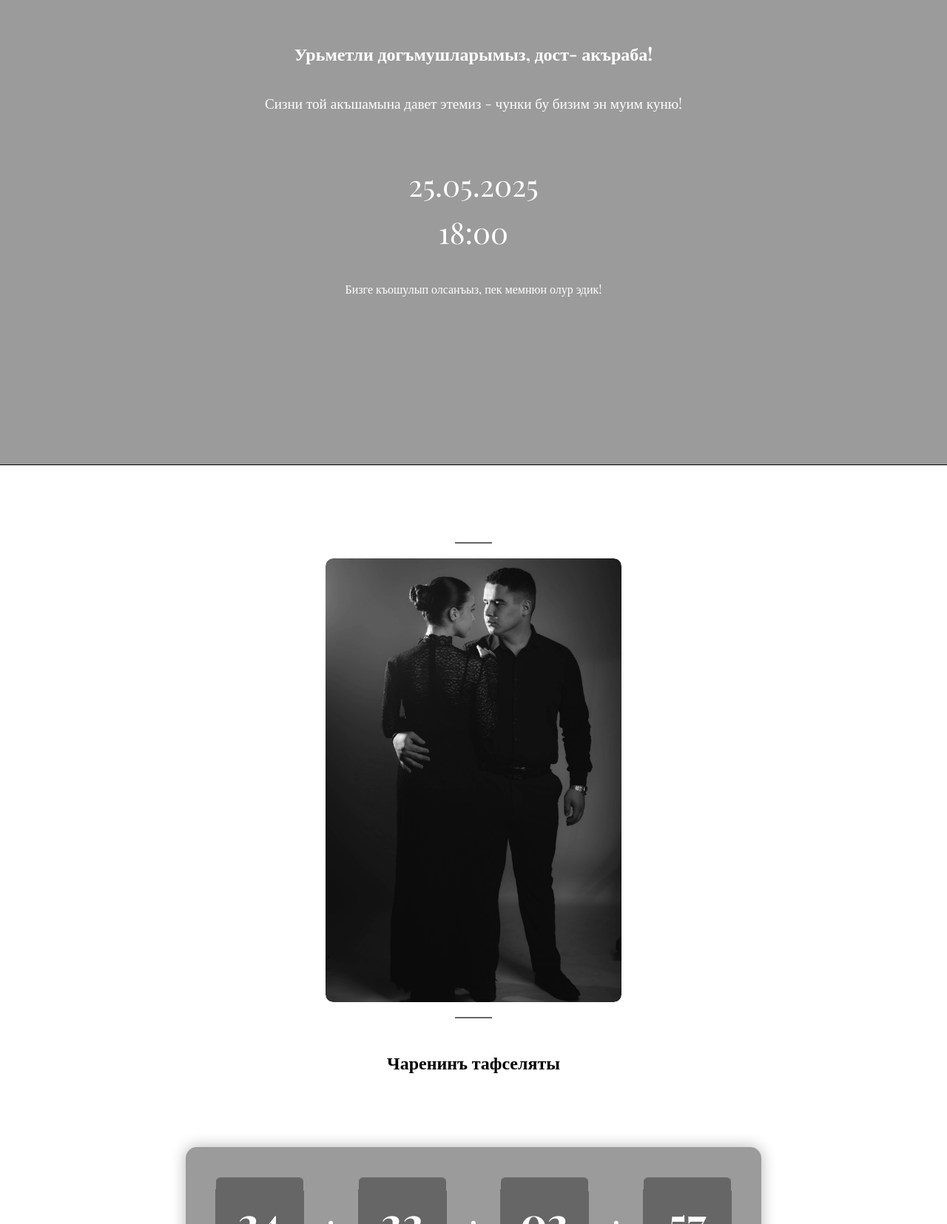
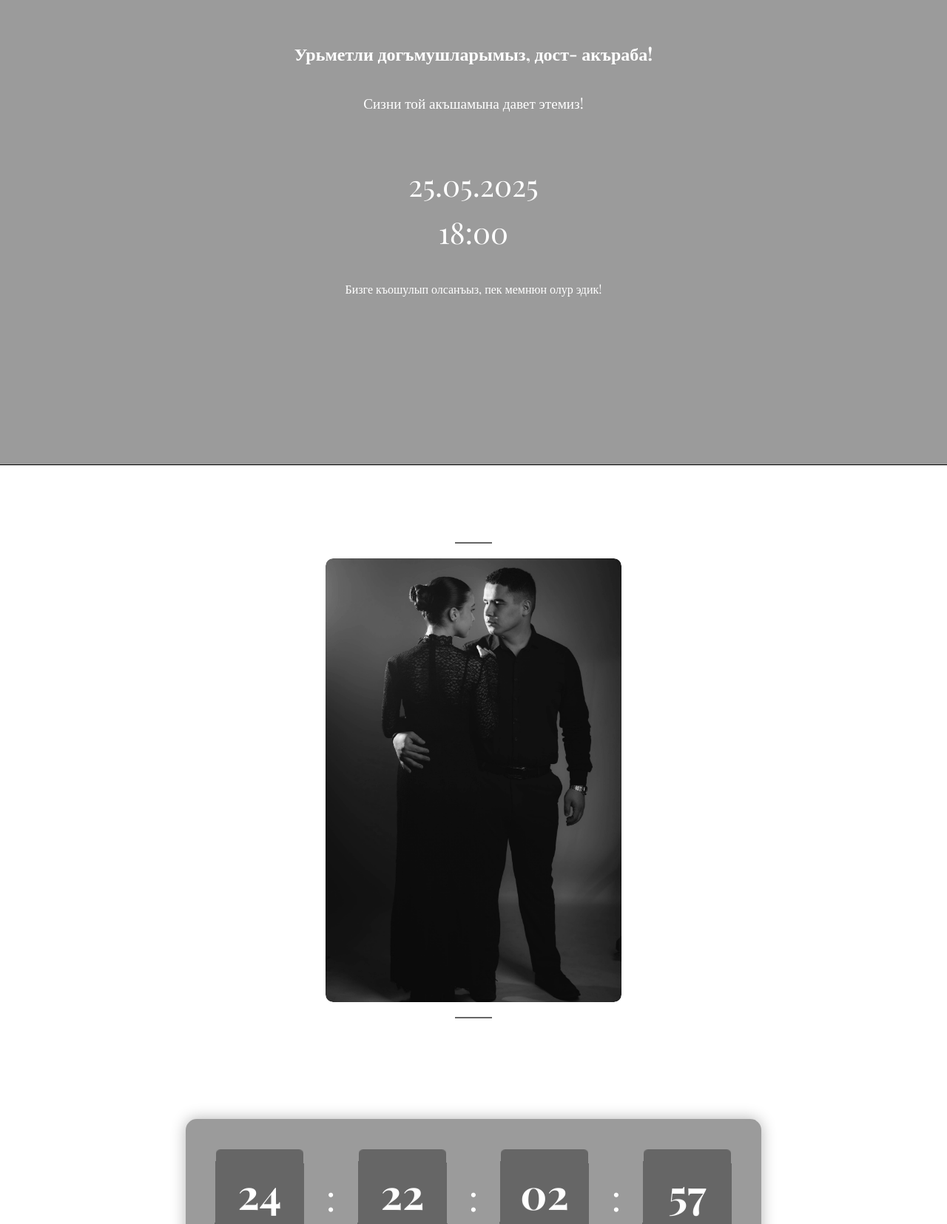
Before and after one commit to Kemaneji/davetname_emir_lenie, a plain HTML site: page Свадьба эмира/index.html in a window 1280 px wide. Shown: the part 1100-2755 px from the top of the page at 74% size. Drawn offline with nearby package versions, Linux system fonts and the light colour scheme; a web font is replaced by a local one.

Commit message:
Update index.html

```diff
--- a/Свадьба эмира/index.html
+++ b/Свадьба эмира/index.html
@@ -127,7 +127,7 @@
     <section class="background-black color-white">
         <h2 class="color-white">Урьметли догъмушларымыз, дост- акъраба!</h2>
         <div class="invitation-text">
-          Сизни той акъшамына давет этемиз - чунки бу бизим эн муим куню!
+          Сизни той акъшамына давет этемиз!
         </div>
         <div style="font-size: 2.5rem; margin: 2rem 0;">25.05.2025<br>18:00</div>
         <p>Бизге къошулып олсанъыз, пек мемнюн олур эдик!</p>
@@ -143,7 +143,7 @@
             </div>
         </div>
 
-        <h2>Чаренинъ тафселяты</h2>
+        <h2></h2>
         <div class="timeline">
 
         </div>
```
